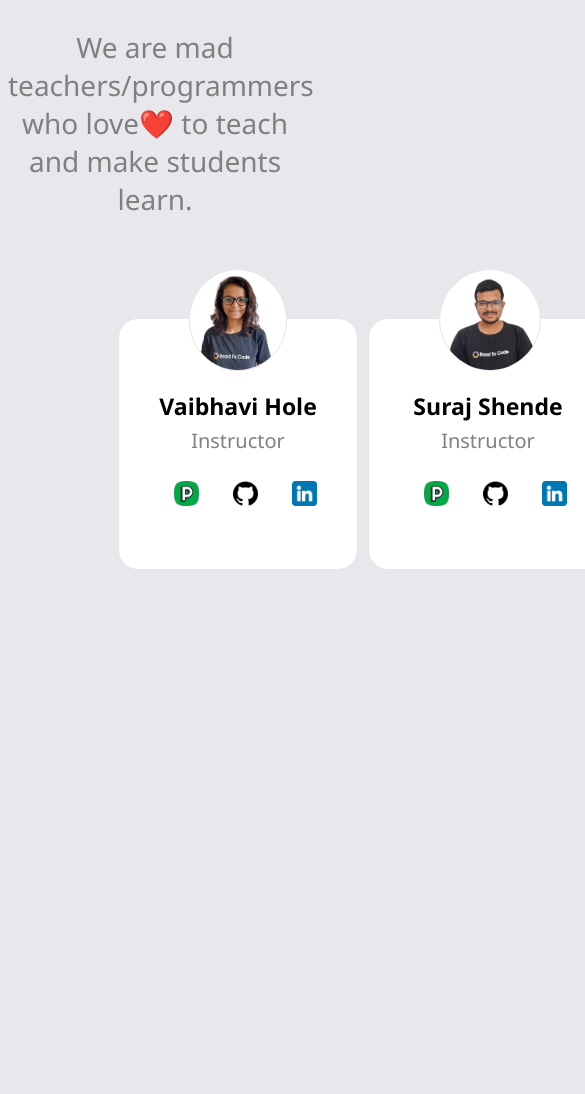
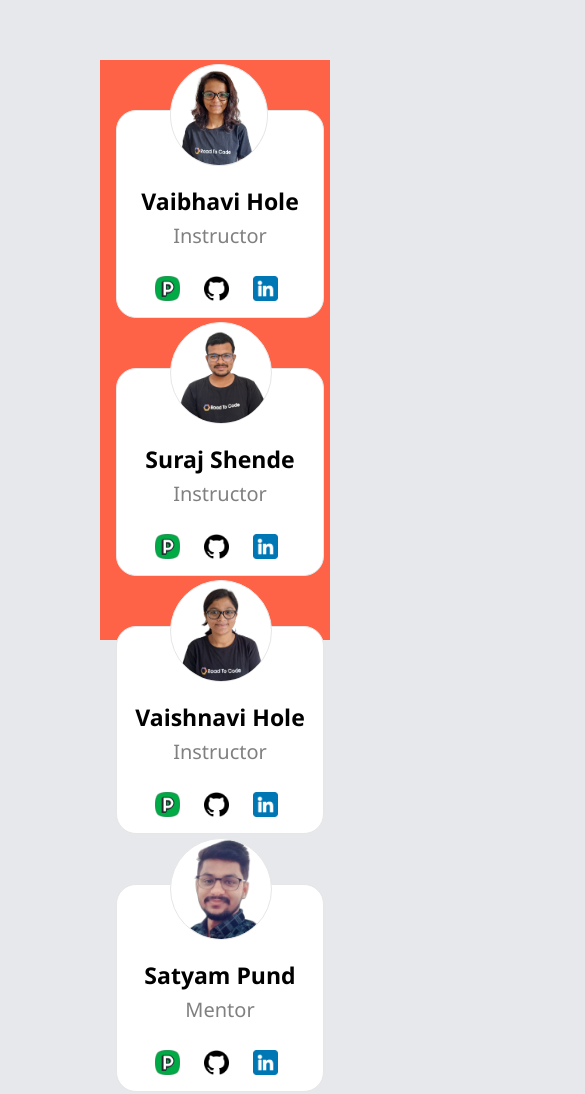
Before and after one commit to anuradhawavge04/icp-8-assignmnt-19-media-queries, a plain HTML site: page index.html in a window 390 px wide. Shown: the top 1094 px of the page, 585 px wide, since content can reach past the window. Before the commit the page ends 844 px from the top, so only its background shows below. Drawn offline with Linux system fonts and the light colour scheme.

Commit message:
media queries are applied

```diff
--- a/index.html
+++ b/index.html
@@ -8,24 +8,29 @@
   <style>
     body {
       background-color: #e6e8ec;
+      margin: 0px;
+      padding: 0px;
     }
 
     .profile-container {
-      width: 1000px;
+      height: 700px;
+      background-color: tomato;
       display: flex;
       flex-direction: row;
-      justify-content: space-around;
+      justify-content: space-evenly;
       align-items: center;
-      margin: 100px;
+      margin: 60px;
+      margin-left: 100px;
+      flex-wrap: wrap;
     }
 
     .profile-cards {
       height: 250px;
-      width: 500px;
+      width: 200px;
       background-color: white;
       border: solid #e6e6e6 0.2px;
       margin-left: 10px;
-      padding: 0px 10px;
+      padding: 3px 3px;
       border-radius: 20px;
       cursor: pointer;
     }
@@ -40,9 +45,9 @@
       border-radius: 50%;
       background-color: white;
       border: solid #e6e6e6 0.2px;
-      margin-left: 60px;
       margin-bottom: 150px;
       margin-top: -50px;
+      margin-left: 50px;
       cursor: pointer;
     }
 
@@ -71,38 +76,62 @@
     .icons {
       height: 25px;
       margin-right: -15px;
-      margin-left: 45px;
-    }
-
-    .heading {
-      color: #808080;
-      margin-bottom: 60px;
-      font-size: 28px;
-      font-family: 'Segoe UI', Tahoma, Geneva, Verdana, sans-serif;
-      text-align: center;
-      font-weight: 400;
-      margin-right: 80px;
+      margin-left: 35px;
     }
 
     /*small device*/
-    @media screen and (max-width:600px) {}
+    @media screen and (max-width:603px) {
+      .profile-container {
+        height: 580px;
+
+      }
+
+      .profile-cards {
+        height: 200px;
+        margin-top: 50px;
+      }
+    }
 
     /* Mobile Devices or normal device */
 
-    @media screen and (min-width: 601px) and (max-width: 768px) {}
+    @media screen and (min-width: 604px) and (max-width: 819px) {
+      .profile-container {
+        height: 700px;
+      }
+
+      .profile-cards {
+        margin-top: 40px;
+      }
+    }
 
     /* Tablet Devices */
 
-    @media screen and (min-width: 769px) and (max-width: 992px) {}
+    @media screen and (min-width: 820px) and (max-width: 1036px) {
+      .profile-cards {
+        margin-top: 20px;
+      }
+
+      .profile-container {
+        height: 700px;
+      }
+    }
 
     /* Dekstop device or large device */
 
-    @media screen and (min-width: 993px) and (max-width: 1200px) {}
+    @media screen and (min-width: 1037px) and (max-width: 1200px) {
+      .profile-container {
+        height: 400px;
+        margin-top: 20px;
+      }
+
+      .profile-cards {
+        margin-top: 30px;
+      }
+    }
   </style>
 </head>
 
 <body>
-  <h3 class="heading">We are mad teachers/programmers who love❤️ to teach and make students learn.</h3>
   <div class="profile-container">
     <div class="profile-cards">
       <img src="./imags/instructor_img/pinki.png" height="70px" alt="Vaibhavi Hole" class="image-structure" />
@@ -111,7 +140,6 @@
       <img src="./imags/instructor_img/icons/peerlist.png" alt="peerlist" height="50px" class="icons" />
       <img src="./imags/instructor_img/icons/github.png" alt="github" height="50px" class="icons" />
       <img src="./imags/instructor_img/icons/linkedin.png" alt="linkedin" height="50px" class="icons" />
-
     </div>
 
     <div class="profile-cards">
```
